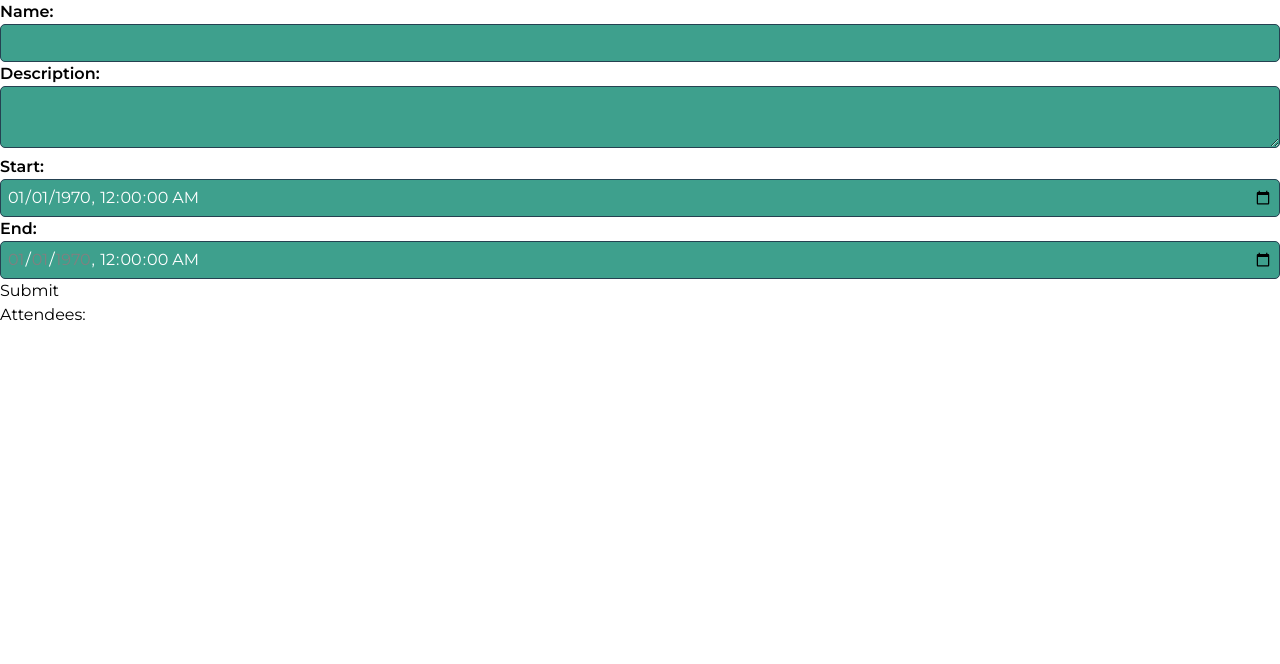
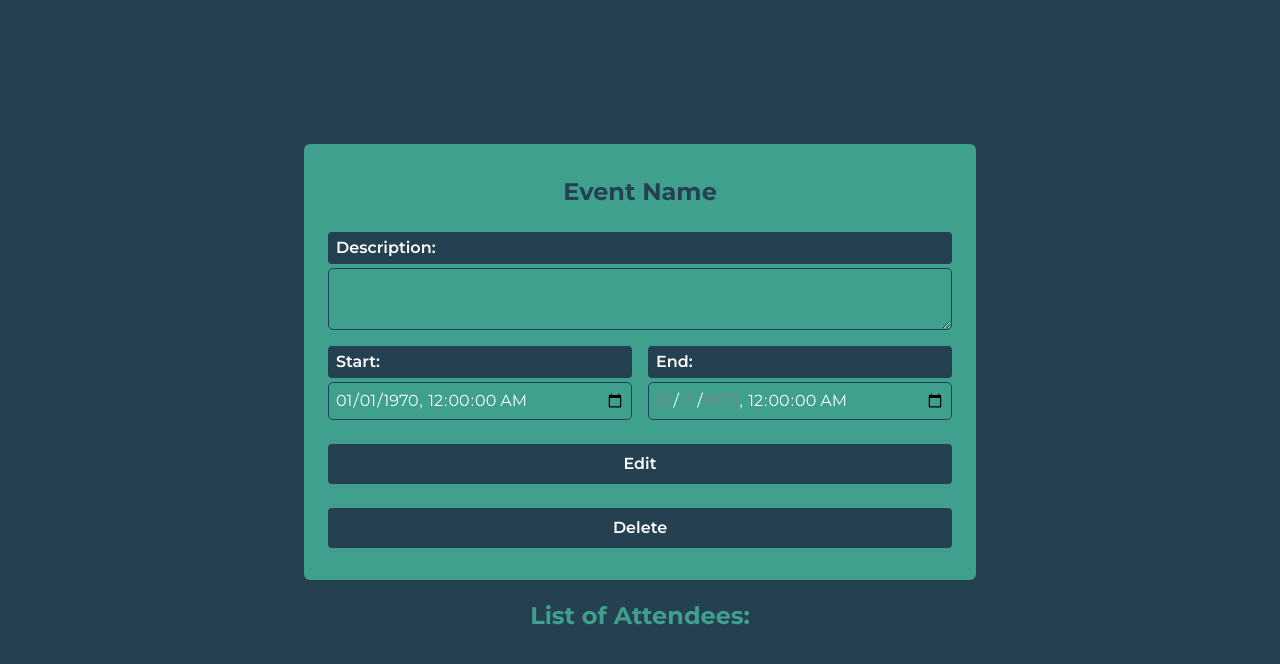
Before and after one commit to Parum-Lucis/csswengS16chai, a React (Vite) app: page /view-event/1 in a window 1280 px wide. Shown: the top 664 px of the page. Built offline with nearby package versions, Linux system fonts and the light colour scheme; no server answers; the database is empty.

Commit message:
Add: Frontend for Event Page (not finished)

```diff
--- a/src/routes/EventPage.tsx
+++ b/src/routes/EventPage.tsx
@@ -88,21 +88,31 @@ export function EventPage() {
 
     return (
       <>
+        <div className="w-full min-h-screen bg-[#254151] flex items-center justify-center px-4 sm:px-6 lg:px-8 relative">
+          <div className="relative w-full max-w-4xl rounded-md flex flex-col items-center pt-8 pb-10 px-4 sm:px-6 overflow-hidden">
+            <div className="w-full max-w-2xl bg-primary rounded-md px-4 sm:px-6 py-8">
               <form onSubmit={handleSave}>
-            <label htmlFor="name" className="text-black font-[Montserrat] font-semibold">
-                Name:
-              </label>
-              <input
+                  <h2 className="text-secondary text-2xl text-center font-bold font-sans">
+                    Event Name
+                  </h2>
+
+                  <div className="flex flex-col gap-4 mt-6">
+                      {/* <input
                         id="name"
                         name="name"
                         type="string"
                         className="input-text w-full"
                         value={name}
                         onChange={e => setEvent({...event as Event, name : e.target.value})}
-              />
-              <label htmlFor="description" className="text-black font-[Montserrat] font-semibold">
+                      /> */}
+
+                    <div className="flex flex-col flex-1">
+                      <label
+                        htmlFor="description"
+                        className="mb-1 bg-secondary text-white px-2 py-1 rounded font-semibold font-sans">
                         Description:
                       </label>
+
                       <textarea
                         id="description"
                         name="description"
@@ -110,9 +120,16 @@ export function EventPage() {
                         value={description}
                         onChange={e => setEvent({...event as Event, description : e.target.value})}
                       />
-              <label htmlFor="startdate" className="text-black font-[Montserrat] font-semibold">
+                    </div>
+
+                    <div className="flex flex-col sm:flex-row gap-4">
+                      <div className="flex flex-col flex-1">
+                        <label
+                          htmlFor="startdate"
+                          className="mb-1 bg-secondary text-white px-2 py-1 rounded font-semibold font-sans">
                           Start:
                         </label>
+
                         <input
                           id="startdate"
                           name="startdate"
@@ -122,9 +139,14 @@ export function EventPage() {
                           value={start_date.toISOString().substring(0,19)}
                           onChange={e => setEvent({...event as Event, start_date : Timestamp.fromMillis(Date.parse(e.target.value))})}
                         />
-              <label htmlFor="enddate" className="text-black font-[Montserrat] font-semibold">
+                      </div>
+
+                      <div className="flex flex-col flex-1">
+                        <label htmlFor="enddate"
+                          className="mb-1 bg-secondary text-white px-2 py-1 rounded font-semibold font-sans">
                           End:
                         </label>
+
                         <input
                           id="enddate"
                           name="enddate"
@@ -136,20 +158,43 @@ export function EventPage() {
                           value={end_date.toISOString().substring(0,19)}
                           onChange={e => setEvent({...event as Event, end_date : Timestamp.fromMillis(Date.parse(e.target.value))})}
                         />
-              <button type="submit">Submit</button>
+                      </div>
+                    </div>
+
+                  <button
+                    type="submit"
+                    className="mt-2 w-full bg-secondary text-white px-4 py-2 rounded font-semibold font-sans cursor-pointer"
+                    //  onClick={formState ? handleEdit : handleSave}
+                    //  disabled={formState===null}>
+                    //  {formState || formState === null ? "Edit" : "Save Changes"}</form>
+                  >
+                    Edit
+                  </button>
+
+                  <button
+                    type="submit"
+                    className="mt-2 w-full bg-secondary text-white px-4 py-2 rounded font-semibold font-sans cursor-pointer"
+                  >
+                    Delete
+                  </button>
+              </div>
             </form>
+          </div>
+
           <div>
-          Attendees:
+            <h2 className="text-primary text-2xl font-bold font-sans mb-4 mt-5">List of Attendees:</h2>
             {Array.from(
               {length: beneficiaryList.length},
               (_, i) => (
                 <div className="pb-4">
-                <h3 className="font-[Montserrat] mb-2">Attendee {i + 1}</h3>
+                  <h3 className="mt-2 w-full bg-primary text-secondary px-4 py-2 rounded font-semibold font-sans">Attendee {i + 1}</h3>
                   <AttendeesCard name={beneficiaryList[i].first_name + " " + beneficiaryList[i].last_name} who_attended={attendees[i].who_attended!} attendance={attendees[i].attended ?? false} />
                 </div>
               )
             )}
           </div>
+        </div>
+      </div>
     </>
   )
 }
```
Lines whose indentation alone changed are shown as unchanged.
